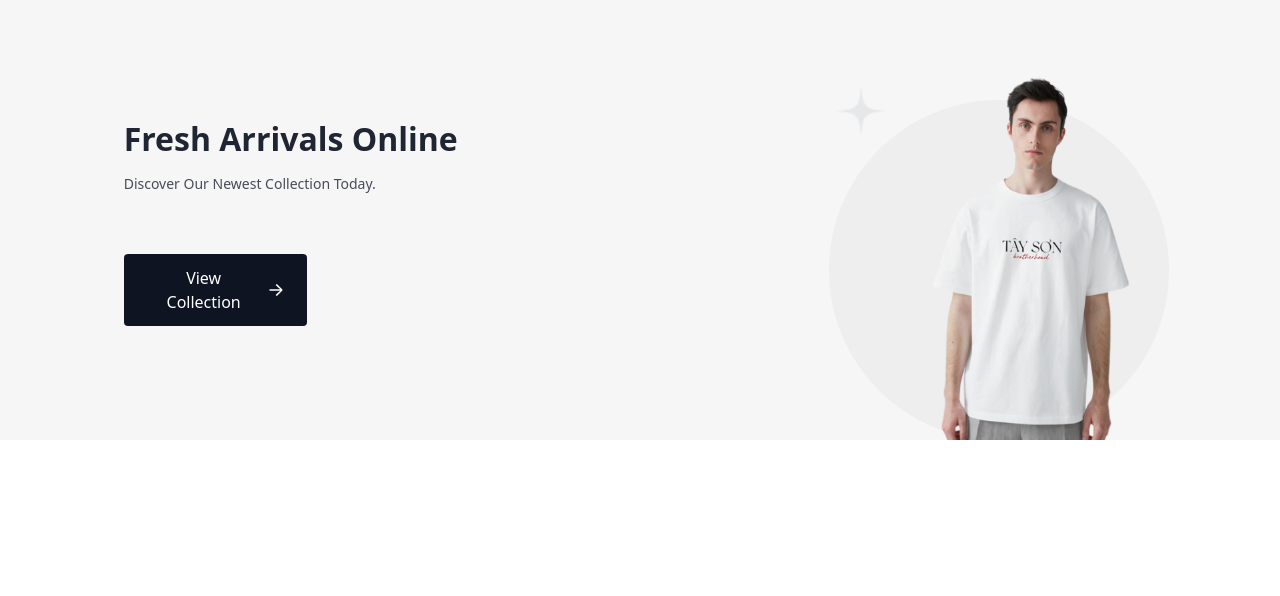
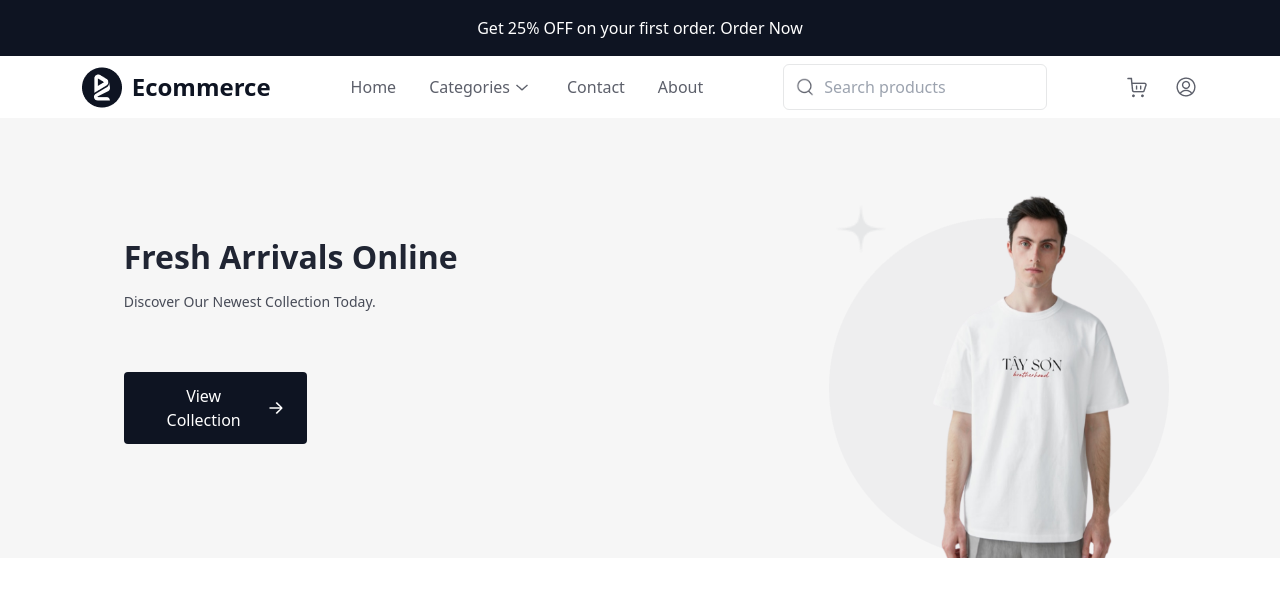
Before and after one commit to ketimetr123/final-procject, a React (Create React App) app: page / in a window 1280 px wide. Shown: the top 596 px of the page. Built offline with nearby package versions, Linux system fonts and the light colour scheme.

Commit message:
added every componnent in Main page and then added main in app.tsx

```diff
--- a/src/App.tsx
+++ b/src/App.tsx
@@ -12,8 +12,7 @@ function App() {
   return (
     <Provider store={store}>
       <div className="flex flex-col gap-2">
-        <Collectioncomponent />
-
+        <Main />
         {/* <Routes>
           {" "}
           <Route path="/" element={<Main />} />
--- a/src/components/Collectioncomponent.tsx
+++ b/src/components/Collectioncomponent.tsx
@@ -1,5 +1,5 @@
 import React from "react";
-const Collectioncomponent = () => {
+const Collectioncomponent: any = () => {
   return (
     <div className="h-[440px] bg-[#F6F6F6] flex items-center justify-evenly relative px-5">
       <div className="flex gap-[10px] flex-col">
--- a/src/components/Discount.tsx
+++ b/src/components/Discount.tsx
@@ -1,6 +1,6 @@
 import React from "react";
 
-const Discount = () => {
+const Discount: any = () => {
   return (
     <div className=" py-4 bg-[#0E1422] text-white text-center">
       Get 25% OFF on your first order. Order Now
--- a/src/components/Header.tsx
+++ b/src/components/Header.tsx
@@ -1,7 +1,7 @@
 import React from "react";
 import { Menu, MenuButton, MenuItem, MenuItems } from "@headlessui/react";
 
-const Header = () => {
+const Header: any = () => {
   return (
     <header className="flex justify-center items-center gap-[80px]">
       {" "}
--- a/src/pages/Main.tsx
+++ b/src/pages/Main.tsx
@@ -1,11 +1,16 @@
 import React from "react";
 import Discount from "../components/Discount";
 import Header from "../components/Header";
+import Collectioncomponent from "../components/Collectioncomponent";
 
 const Main = () => {
-  return;
-  <>
-    <Discount />
-  </>;
+  return (
+    <>
+      <Discount />
+      <Header />
+      <Collectioncomponent />
+    </>
+  );
 };
+
 export default Main;
```
